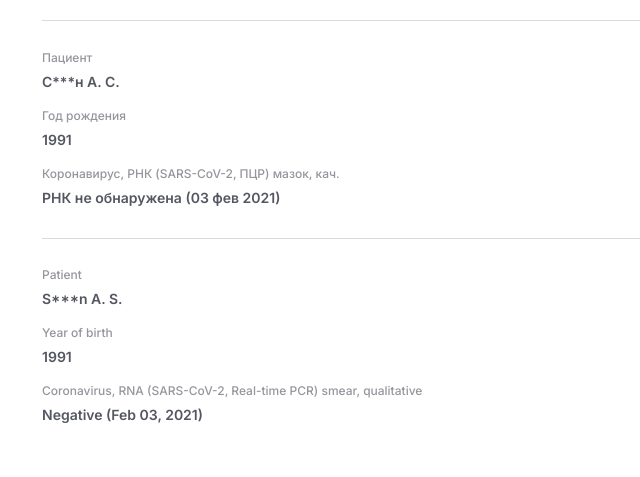
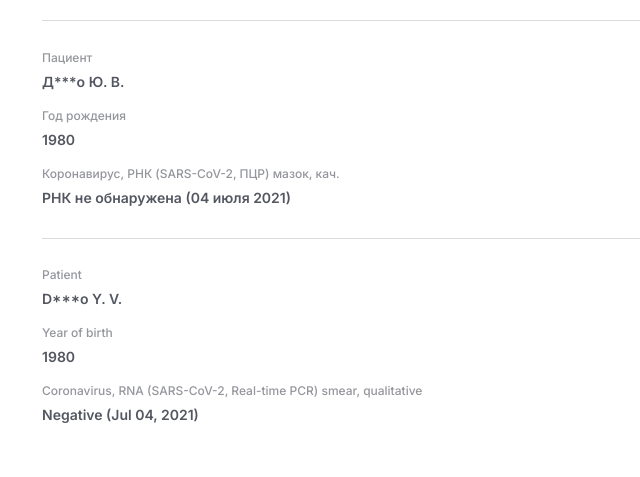
Before and after one commit to gemotest-ru-covidcheck-key-165B2440/gemotest-ru-covidcheck-key-165B2440, a plain HTML site: page index.html in a window 1280 px wide. Shown: the part 319-796 px from the top of the page, 0-640 px from the left. Drawn offline with Linux system fonts and the light colour scheme.

Commit message:
Add files via upload

```diff
--- a/CSS/main.css
+++ b/CSS/main.css
@@ -1,4 +1,3 @@
-/*! normalize.css v8.0.1 | MIT License | github.com/necolas/normalize.css */
 html {
   line-height: 1.15;
   -webkit-text-size-adjust: 100%
--- a/index.html
+++ b/index.html
@@ -13,13 +13,13 @@
                 <div class="header">
                     <div class="container">
                         <div class="logo">
-                            <a href="www.gemotest.ru">
+                            <a href="https://gemotest.ru/">
                                 <svg width="157" height="16" viewBox="0 0 157 16" fill="none" xmlns="http://www.w3.org/2000/svg">
                                     <path d="M140.133 0.18528V3.32752H146.605V16H150.308V3.32752H156.841V0.18528H140.133ZM131.603 12.8526H126.857C124.737 12.8526 123.865 12.3978 123.865 9.98512V6.0644C123.865 3.5804 124.379 3.1448 126.857 3.1448H131.603C133.752 3.1448 134.574 3.8544 134.574 5.51624H138.28C138.28 1.07184 135.983 0 132.319 0H126.165C121.609 0 120.162 1.30288 120.162 5.928V10.4162C120.162 14.654 121.523 16 125.807 16H132.701C137.268 16 138.28 14.7467 138.299 10.5301H134.574C134.574 12.4434 133.815 12.8526 131.603 12.8526ZM100.681 16H116.502V13.0141H104.384V9.38744H116.121V6.6312H104.384V3.16728H116.502V0.18528H100.681V16ZM81.2166 3.32752H87.6876V16H91.3922V3.32752H97.9294V0.18528H81.2166V3.32752ZM75.6829 5.97304C75.6829 3.66912 74.9276 3.1448 72.7189 3.1448H67.945C65.6231 3.1448 64.9688 3.73536 64.9688 5.99304V10.211C64.9688 12.2826 65.6231 12.8526 67.8736 12.8526H72.7851C75.1443 12.8526 75.6829 12.3334 75.6829 10.1866V5.97304ZM79.3874 5.62952V10.5963C79.3874 14.539 78.1187 16 73.7888 16H66.9832C62.827 16 61.2739 14.4282 61.2739 10.5963V5.62952C61.274 1.30288 62.7686 0 66.9833 0H73.7889C77.6201 0 79.3874 1.18448 79.3874 5.62952ZM47.0072 12.8526H46.9924L41.8648 0.18528H35.4883V16H39.1954V3.39896L44.475 16H49.5325L54.8178 3.3848V16H58.521V0.18528H52.1401L47.0072 12.8526ZM16.0129 16H31.8295V13.0141H19.7116V9.38744H31.4467V6.6312H19.7116V3.16728H31.8295V0.18528H16.0129V16ZM0 0.18528H13.2753V3.32752H3.69488V16H0V0.18528Z" fill="#007934"></path>
                                 </svg>
                             </a>
                         </div>
-                            <a href="www.gemotest.ru">gemotest.ru</a>
+                            <a href="https://gemotest.ru/">gemotest.ru</a>
                     </div>
                 </div>
                 <div class="container content">
@@ -33,18 +33,18 @@
                         </div>
                     <div class="advansed">
                         <dl>
-                            <dt>Пациент</dt> <dd>С***н А. С.</dd>
-                                <dt>Год рождения</dt> <dd>1991</dd>
+                            <dt>Пациент</dt> <dd>Д***о Ю. В.</dd>
+                                <dt>Год рождения</dt> <dd>1980</dd>
                                     <dt>Коронавирус, РНК (SARS-CoV-2, ПЦР) мазок, кач.</dt>
-                                        <dd>РНК не обнаружена (03 фев 2021)</dd>
+                                        <dd>РНК не обнаружена (04 июля 2021)</dd>
                         </dl>
                     </div>
                         <div class="advansed">
                             <dl>
-                                <dt>Patient</dt> <dd>S***n A. S.</dd>
-                                    <dt>Year of birth</dt> <dd>1991</dd>
+                                <dt>Patient</dt> <dd>D***o Y. V.</dd>
+                                    <dt>Year of birth</dt> <dd>1980</dd>
                                         <dt>Coronavirus, RNA (SARS-CoV-2, Real-time PCR) smear, qualitative</dt>
-                                            <dd>Negative (Feb 03, 2021)</dd>
+                                            <dd>Negative (Jul 04, 2021)</dd>
                             </dl>
                         </div>
                     </div>
```
